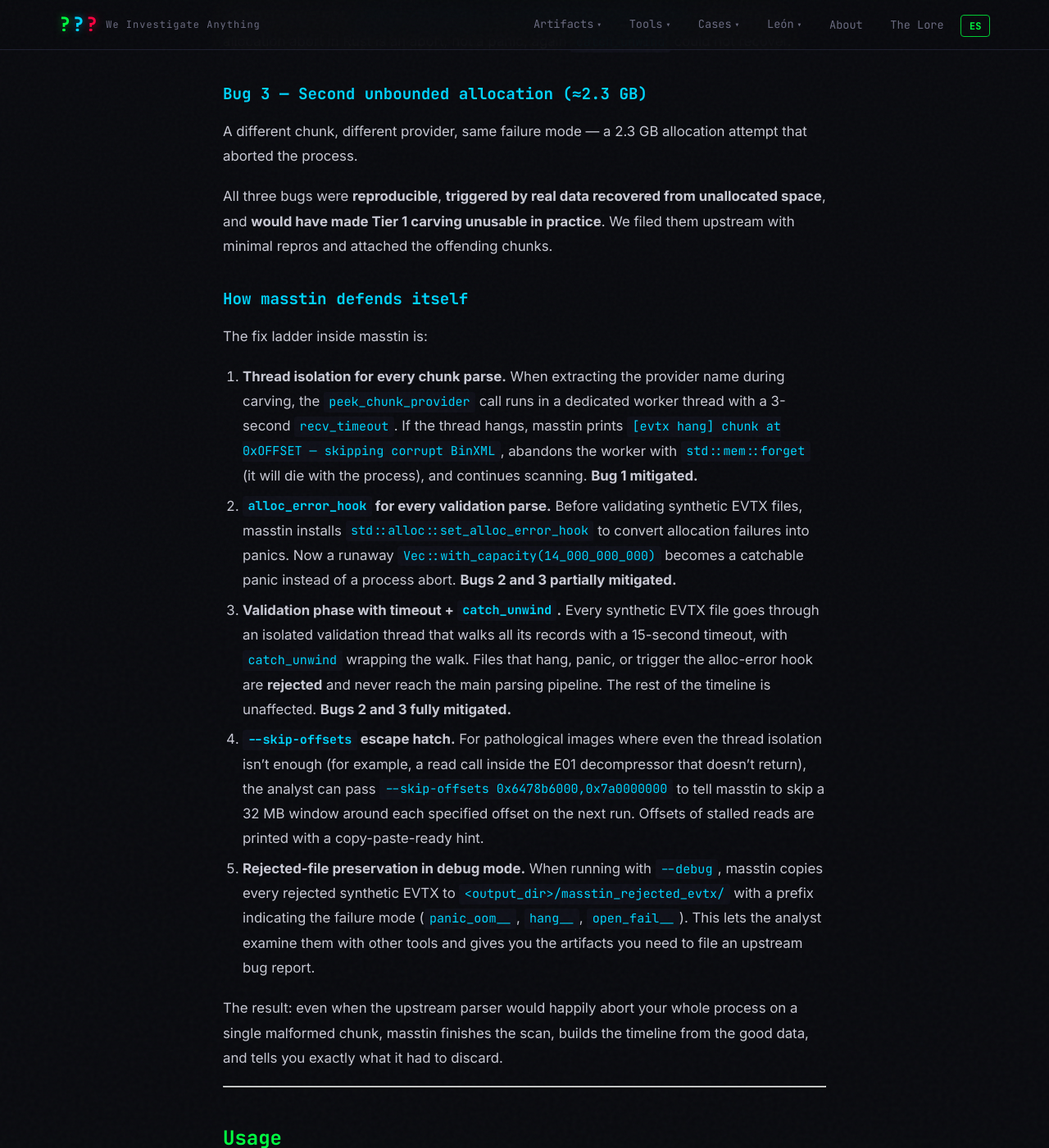
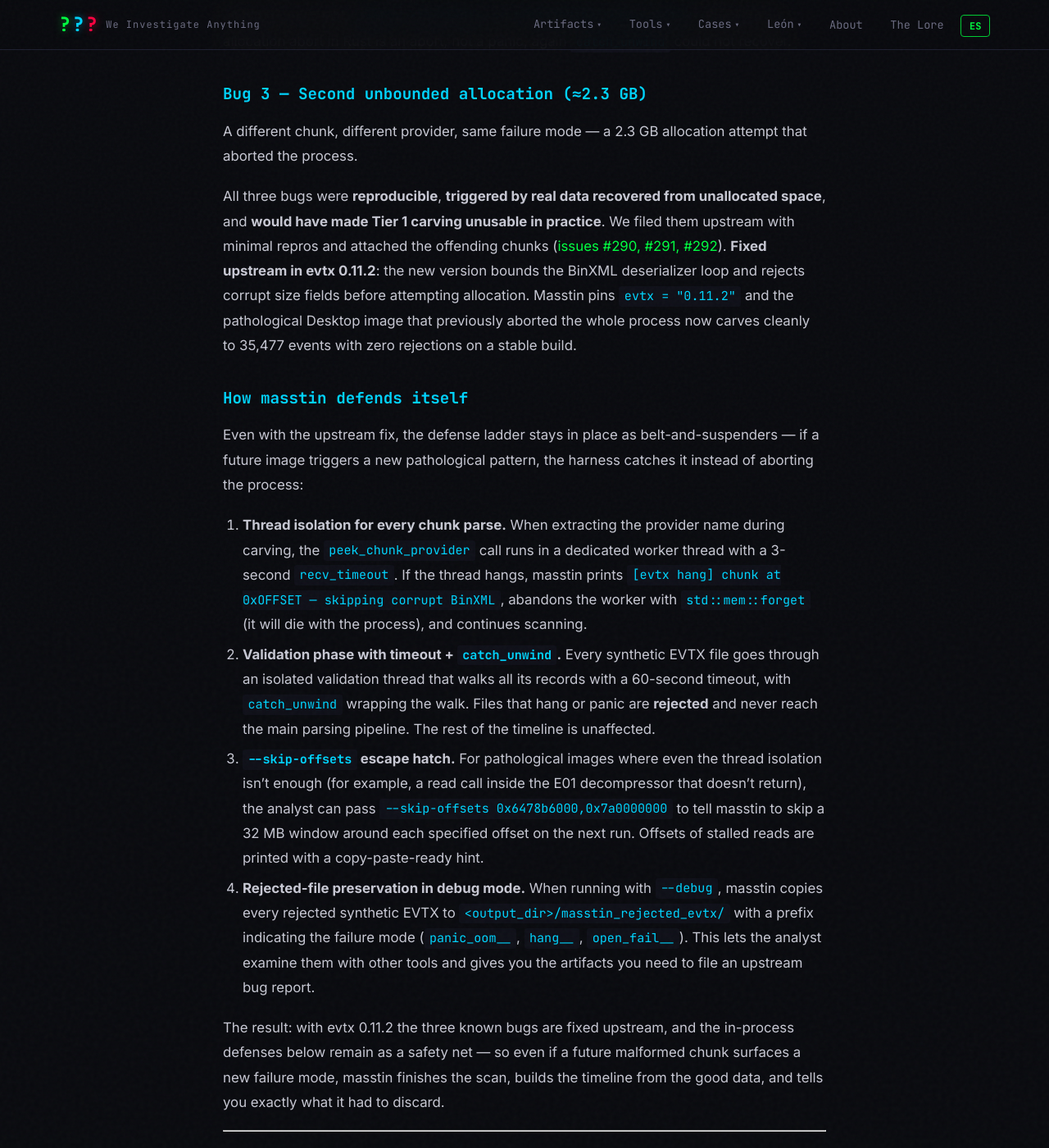
Before and after one commit to jupyterj0nes/jupyterj0nes.github.io, a Jekyll site: the page built from _posts/en/2026-04-12-evtx-carving-unallocated.md, in a window 1280 px wide and 1400 px high, scrolled down 7863 px. Shown: the whole window at 82% size. Built offline with Jekyll 4.4.1, drawn with Linux system fonts in a browser that asks for light colours; comment, search, counter and statistics services are not loaded.

Commit message:
docs(carving): evtx 0.11.2 upstream fix, drop nightly-oom-hook story
The three bugs documented in the EVTX carving article (infinite loop,
14 GB OOM, 2.3 GB OOM) have all been fixed upstream in evtx 0.11.2.
masstin pins that version, and the pathological Desktop image from
the DEFCON 2018 CTF that previously aborted the whole process on a
stable build now carves cleanly to 35,477 events with zero rejections.

Updated:
- 2026-04-12-evtx-carving-unallocated.md (EN + ES): added the
  upstream-fix outcome after the three-bug section, cross-linked
  the upstream issues, and rewrote the defense ladder to drop
  the `alloc_error_hook` step (no longer needed — the hook was a
  workaround for the specific abort path that 0.11.2 eliminates
  at the source). The remaining steps (thread isolation,
  catch_unwind + 60s timeout, --skip-offsets, rejected-file
  preservation in --debug) stay as belt-and-suspenders.

- 2026-04-06-masstin-lateral-movement-rust.md (EN + ES): updated
  the EVTX carving feature row to reflect the upstream fix and
  drop the alloc_error_hook mention.

EN and ES posts kept in sync.

```diff
--- a/_posts/en/2026-04-12-evtx-carving-unallocated.md
+++ b/_posts/en/2026-04-12-evtx-carving-unallocated.md
@@ -173,19 +173,18 @@ A second chunk caused the parser to read a size field from a corrupted BinXML te
 
 A different chunk, different provider, same failure mode — a 2.3 GB allocation attempt that aborted the process.
 
-All three bugs were **reproducible**, **triggered by real data recovered from unallocated space**, and **would have made Tier 1 carving unusable in practice**. We filed them upstream with minimal repros and attached the offending chunks.
+All three bugs were **reproducible**, **triggered by real data recovered from unallocated space**, and **would have made Tier 1 carving unusable in practice**. We filed them upstream with minimal repros and attached the offending chunks ([issues #290, #291, #292](https://github.com/omerbenamram/evtx/issues/290)). **Fixed upstream in evtx 0.11.2**: the new version bounds the BinXML deserializer loop and rejects corrupt size fields before attempting allocation. Masstin pins `evtx = "0.11.2"` and the pathological Desktop image that previously aborted the whole process now carves cleanly to 35,477 events with zero rejections on a stable build.
 
 ### How masstin defends itself
 
-The fix ladder inside masstin is:
+Even with the upstream fix, the defense ladder stays in place as belt-and-suspenders — if a future image triggers a new pathological pattern, the harness catches it instead of aborting the process:
 
-1. **Thread isolation for every chunk parse.** When extracting the provider name during carving, the `peek_chunk_provider` call runs in a dedicated worker thread with a 3-second `recv_timeout`. If the thread hangs, masstin prints `[evtx hang] chunk at 0xOFFSET — skipping corrupt BinXML`, abandons the worker with `std::mem::forget` (it will die with the process), and continues scanning. **Bug 1 mitigated.**
-2. **`alloc_error_hook` for every validation parse.** Before validating synthetic EVTX files, masstin installs `std::alloc::set_alloc_error_hook` to convert allocation failures into panics. Now a runaway `Vec::with_capacity(14_000_000_000)` becomes a catchable panic instead of a process abort. **Bugs 2 and 3 partially mitigated.**
-3. **Validation phase with timeout + `catch_unwind`.** Every synthetic EVTX file goes through an isolated validation thread that walks all its records with a 15-second timeout, with `catch_unwind` wrapping the walk. Files that hang, panic, or trigger the alloc-error hook are **rejected** and never reach the main parsing pipeline. The rest of the timeline is unaffected. **Bugs 2 and 3 fully mitigated.**
-4. **`--skip-offsets` escape hatch.** For pathological images where even the thread isolation isn't enough (for example, a read call inside the E01 decompressor that doesn't return), the analyst can pass `--skip-offsets 0x6478b6000,0x7a0000000` to tell masstin to skip a 32 MB window around each specified offset on the next run. Offsets of stalled reads are printed with a copy-paste-ready hint.
-5. **Rejected-file preservation in debug mode.** When running with `--debug`, masstin copies every rejected synthetic EVTX to `<output_dir>/masstin_rejected_evtx/` with a prefix indicating the failure mode (`panic_oom__`, `hang__`, `open_fail__`). This lets the analyst examine them with other tools and gives you the artifacts you need to file an upstream bug report.
+1. **Thread isolation for every chunk parse.** When extracting the provider name during carving, the `peek_chunk_provider` call runs in a dedicated worker thread with a 3-second `recv_timeout`. If the thread hangs, masstin prints `[evtx hang] chunk at 0xOFFSET — skipping corrupt BinXML`, abandons the worker with `std::mem::forget` (it will die with the process), and continues scanning.
+2. **Validation phase with timeout + `catch_unwind`.** Every synthetic EVTX file goes through an isolated validation thread that walks all its records with a 60-second timeout, with `catch_unwind` wrapping the walk. Files that hang or panic are **rejected** and never reach the main parsing pipeline. The rest of the timeline is unaffected.
+3. **`--skip-offsets` escape hatch.** For pathological images where even the thread isolation isn't enough (for example, a read call inside the E01 decompressor that doesn't return), the analyst can pass `--skip-offsets 0x6478b6000,0x7a0000000` to tell masstin to skip a 32 MB window around each specified offset on the next run. Offsets of stalled reads are printed with a copy-paste-ready hint.
+4. **Rejected-file preservation in debug mode.** When running with `--debug`, masstin copies every rejected synthetic EVTX to `<output_dir>/masstin_rejected_evtx/` with a prefix indicating the failure mode (`panic_oom__`, `hang__`, `open_fail__`). This lets the analyst examine them with other tools and gives you the artifacts you need to file an upstream bug report.
 
-The result: even when the upstream parser would happily abort your whole process on a single malformed chunk, masstin finishes the scan, builds the timeline from the good data, and tells you exactly what it had to discard.
+The result: with evtx 0.11.2 the three known bugs are fixed upstream, and the in-process defenses below remain as a safety net — so even if a future malformed chunk surfaces a new failure mode, masstin finishes the scan, builds the timeline from the good data, and tells you exactly what it had to discard.
 
 ---
 
```
Also changed, not shown: _posts/en/2026-04-06-masstin-lateral-movement-rust.md (+1 -1 lines), _posts/es/2026-04-06-masstin-lateral-movement-rust.md (+1 -1 lines), _posts/es/2026-04-12-evtx-carving-unallocated.md (+7 -8 lines).
